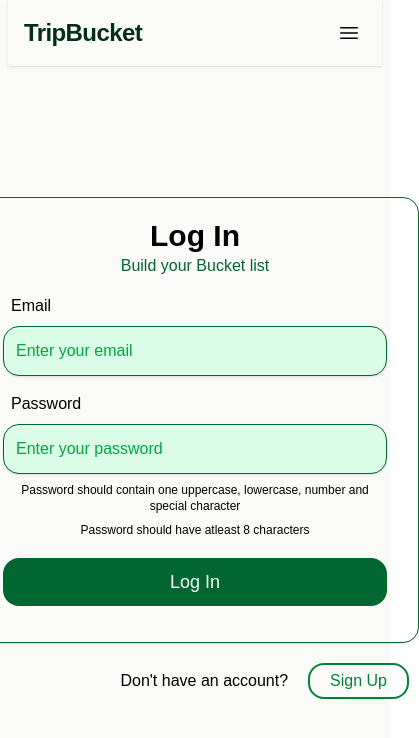
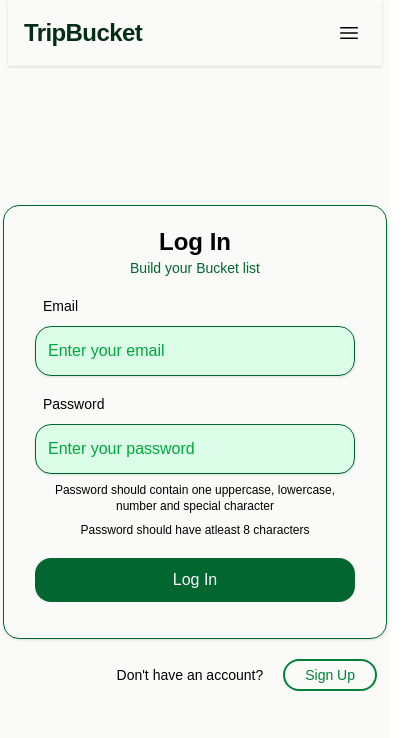
Before and after one commit to Vinit-M420/TripBucket, a React (Vite) app in the folder frontend/trip_planner/: page /login in a window 390 px wide. Shown: the top 738 px of the page, 419 px wide, since content can reach past the window. Built offline with nearby package versions, Linux system fonts and the light colour scheme.

Commit message:
Mobile responsive for top3, login, signup and the profile dropdown

```diff
--- a/frontend/trip_planner/src/components/Login.tsx
+++ b/frontend/trip_planner/src/components/Login.tsx
@@ -41,23 +41,24 @@
     return (
         <div className="flex flex-col justify-center items-center gap-5 h-[calc(100dvh-80px)]">
 
-            <div className="border border-green-800 rounded-2xl py-5 md:w-xl w-md shadow">
+            <div className="border border-green-800 rounded-2xl py-5 md:w-xl w-sm shadow">
                 <div className="flex flex-col justify-center items-center">
-                    <h1 className="text-3xl text-black font-bold">Log In</h1>
-                    <h2 className="text-base text-green-800">Build your Bucket list</h2>
-                    <form className="md:w-md w-sm py-4" onSubmit={handleSubmit}>
-                        <label className="text-base text-black pl-2">Email</label><br/>
-                        <input className="bg-green-100 rounded-2xl w-full p-3 mt-2 my-4 shadow border-1 border-green-800
-                                            placeholder:text-green-600"
+                    <h1 className="md:text-3xl text-2xl text-black font-bold">Log In</h1>
+                    <h2 className="md:text-base text-sm text-green-800">Build your Bucket list</h2>
+                    <form className="md:w-md w-xs py-4"
+                        onSubmit={handleSubmit}>
+                        <label className="md:text-base text-sm text-black pl-2">Email</label><br/>
+                        <input className="bg-green-100 rounded-2xl w-full p-3 mt-2 my-4 shadow border-1
+                                             border-green-800 placeholder:text-green-600"
                                 type="text" placeholder="Enter your email"
-                                onChange={(e) => setEmail(e.target.value) } value={email} required />
+                                onChange={(e) => setEmail(e.target.value)} value={email} required />
                         <br/>
-                        <label className="text-base text-black pl-2">Password</label>
+                        <label className="md:text-base text-sm text-black pl-2">Password</label>
                         <div>
                             <input className="bg-green-100 rounded-2xl w-full p-3 my-2 shadow border border-green-800
                                                 placeholder:text-green-600 placeholder:text-base"
                                     type="password" placeholder="Enter your password"
-                                    onChange={(e) => setPassword(e.target.value) } value={password} required/>
+                                    onChange={(e) => setPassword(e.target.value)} value={password} required/>
                         </div>
                         <div className="flex flex-col gap-2 items-center mb-5">
                             <h4 className="text-xs text-center">
@@ -69,18 +70,19 @@
                         </div>
 
                         <button type="submit"
-                        className="w-full bg-green-800 rounded-2xl px-10 py-2 text-stone-50 text-lg
+                        className="w-full bg-green-800 rounded-2xl px-10 py-2 text-stone-50 md:text-lg text-md
                         border-2 border-transparent transition duration-200 cursor-pointer hover:bg-green-700">
                             Log In
                         </button>
                     </form>
                 </div>
             </div>
-             <div className="flex justify-end md:w-xl w-md mr-5">
+
+             <div className="flex justify-end md:w-xl w-sm mr-5">
                 <div className="flex gap-5">
-                    <h3 className="flex items-center">Don't have an account?</h3>
+                    <h3 className="flex items-center md:text-base text-sm">Don't have an account?</h3>
                     <div className="bg-transparent rounded-2xl px-5 py-1 border-2 border-green-700 text-green-700
-                            transition duration-200 cursor-pointer hover:bg-green-100"
+                            transition duration-200 cursor-pointer hover:bg-green-100 md:text-base text-sm"
                         onClick={() => setNavbarState("signup")}>
                             <Link to="/signup">Sign Up</Link>
                     </div>
--- a/frontend/trip_planner/src/components/ProfileDropdown.tsx
+++ b/frontend/trip_planner/src/components/ProfileDropdown.tsx
@@ -9,23 +9,23 @@
 
 const ProfileDropDown = ({ setNavbarState ,setToggleProfileDropdown }: ProfileDropDowntype  ) => {
     return (
-        <div className='transition-all duration-100 absolute z-50 right-25 bg-stone-200 shadow p-2 mt-2 rounded-xl'>
+        <div className='transition-all duration-100 absolute z-50 md:right-25 right-5 bg-stone-200 shadow p-2 mt-2 rounded-xl'>
             <div className='flex flex-col gap-2'>
             <div className='flex gap-2 border-2 border-stone-500 p-2 rounded-xl cursor-pointer hover:bg-stone-100
                             hover:border-green-800'>
-                <Edit />
-                <h2>Edit Profile</h2>
+                <Edit className="md:size-7 size-5" />
+                <h2 className="md:text-base text-sm">Edit Profile</h2>
             </div>
             <Link to="/">
                 <div className='flex gap-2 border-2 border-stone-500 p-2 rounded-xl cursor-pointer
-                    hover:bg-stone-100 hover:border-green-800'
+                    hover:bg-stone-100 hover:border-green-800 items-center'
                     onClick={() => {
                             localStorage.removeItem("token");
                             setToggleProfileDropdown(false);
                             setNavbarState("hero");
                         }}>
-                    <LogOut />
-                    <h2>Logout</h2>
+                    <LogOut className="md:size-7 size-5" />
+                    <h2 className="md:text-base text-sm">Logout</h2>
                 </div>
             </Link>
             </div>
--- a/frontend/trip_planner/src/components/Signup.tsx
+++ b/frontend/trip_planner/src/components/Signup.tsx
@@ -43,24 +43,24 @@
     return (
         <div className="flex flex-col justify-center items-center gap-5 h-[calc(100dvh-80px)]">
 
-            <div className="border border-green-800 rounded-2xl py-5 md:w-xl w-md shadow">
+            <div className="border border-green-800 rounded-2xl py-5 md:w-xl w-sm shadow">
                 <div className="flex flex-col justify-center items-center">
-                    <h1 className="text-3xl text-black font-bold">Create Account</h1>
-                    <h2 className="text-base text-green-800">Welcome to TripBucket</h2>
-                    <form className="md:w-md w-sm py-4" onSubmit={handleSubmit}>
-                        <label className="text-base text-black pl-2">Name</label><br/>
+                    <h1 className="md:text-3xl text-2xl text-black font-bold">Create Account</h1>
+                    <h2 className="md:text-base text-sm text-green-800">Welcome to TripBucket</h2>
+                    <form className="md:w-md w-xs py-4" onSubmit={handleSubmit}>
+                        <label className="md:text-base text-sm text-black pl-2">Name</label><br/>
                         <input className="bg-green-100 rounded-2xl w-full p-3 mt-2 my-4 shadow border-1 border-green-800
                                             placeholder:text-green-600"
                                 type="text" placeholder="Enter your Name"
                                 onChange={(e) => setName(e.target.value)} value={name} required />
                         <br/>
-                        <label className="text-base text-black pl-2">Email</label><br/>
+                        <label className="md:text-base text-sm text-black pl-2">Email</label><br/>
                         <input className="bg-green-100 rounded-2xl w-full p-3 mt-2 my-4 shadow border-1 border-green-800
                                             placeholder:text-green-600"
                                 type="text" placeholder="Enter your email"
                                 onChange={(e) => setEmail(e.target.value)} value={email} required />
                         <br/>
-                        <label className="text-base text-black pl-2">Password</label>
+                        <label className="md:text-base text-sm text-black pl-2">Password</label>
                         <div>
                             <input className="bg-green-100 rounded-2xl w-full p-3 my-2 shadow border border-green-800
                                                 placeholder:text-green-600 placeholder:text-base"
@@ -76,20 +76,20 @@
                             </h4>
                         </div>
 
-                        <button className="w-full bg-green-800 rounded-2xl px-10 py-2 text-stone-50 text-lg
+                        <button className="w-full bg-green-800 rounded-2xl px-10 py-2 text-stone-50 md:text-lg text-md
                         border-2 border-transparent transition duration-200 cursor-pointer hover:bg-green-700"
                                 type="submit">Sign Up</button>
 
                     </form>
                 </div>
             </div>
-            <div className="flex justify-end md:w-xl w-md mr-5">
+            <div className="flex justify-end md:w-xl w-sm mr-5">
                 <div className="flex gap-5">
-                    <h3 className="flex items-center">Already have an account?</h3>
+                    <h3 className="flex items-center md:text-base text-sm">Already have an account?</h3>
                     <div className="bg-transparent rounded-2xl px-5 py-1 border-2 border-green-700 text-green-700
                             transition duration-200 cursor-pointer hover:bg-green-100"
                         onClick={() => setNavbarState("login")}>
-                            <Link to='/login'><h2 className="text-base">Log In</h2></Link>
+                            <Link to='/login'><h2 className="md:text-base text-sm">Log In</h2></Link>
                     </div>
                 </div>
             </div>
```
Also changed, not shown: frontend/trip_planner/src/components/Top3.tsx (+9 -9 lines).
